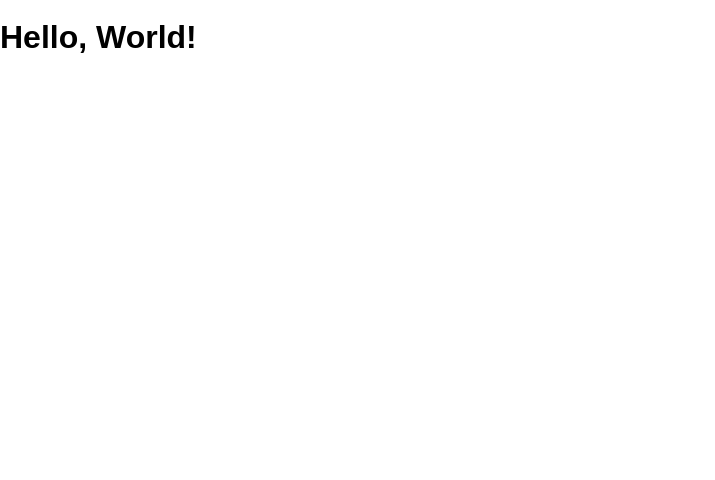
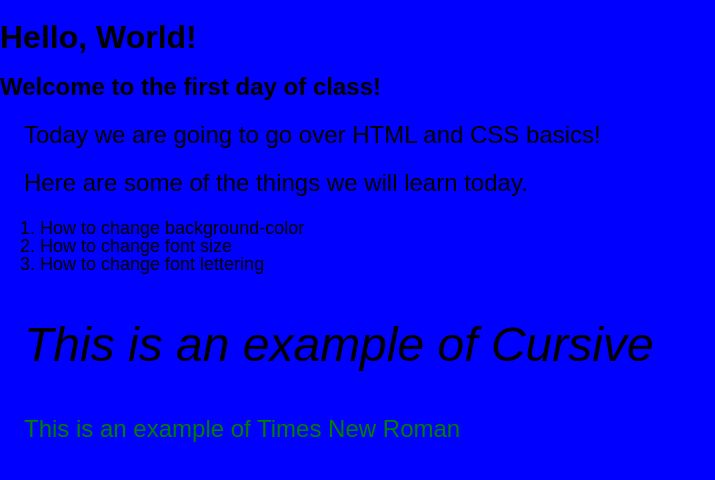
Before and after one commit to ChrisKramer2020/hello-world, a website: page public/index.html in a window 1280 px wide. Shown: the whole page, without its empty margins (0-715 px from the left). Drawn offline with Linux system fonts and the light colour scheme.

Commit message:
Added blue background

```diff
--- a/public/index.html
+++ b/public/index.html
@@ -8,5 +8,17 @@
   </head>
   <body>
     <h1>Hello, World!</h1>
+
+
+    <h2> Welcome to the first day of class!</h2>
+    <p>Today we are going to go over HTML and CSS basics!</p>
+    <p>Here are some of the things we will learn today.</p>
+    <ol>
+      <li>How to change background-color</li>
+      <li>How to change font size</li>
+      <li>How to change font lettering</li>
+    </ol>
+    <p class="cursive-example"> This is an example of Cursive </p>
+    <p class="another-example"> This is an example of Times New Roman </p>
   </body>
 </html>
--- a/public/screen.css
+++ b/public/screen.css
@@ -1,8 +1,31 @@
 html {
   text-size-adjust: 100%;
+  height: 100%;
 }
 
 body {
+  background-color:blue;
+  background-image: image('');
+
+
+  background-repeat: no-repeat;
+  background-size: contain;
+  background-position: cover;
   margin: 0;
   font: 16px / 1 sans-serif;
 }
+ol {font-size: 18px;}
+p {
+  font-size: 24px;
+text-indent: 24px;
+}
+
+p.cursive-example {
+  font-size: 3em;
+  font-style: italic;
+}
+
+p.another-example {
+  color: green;
+  font-style: Times;
+}
```
